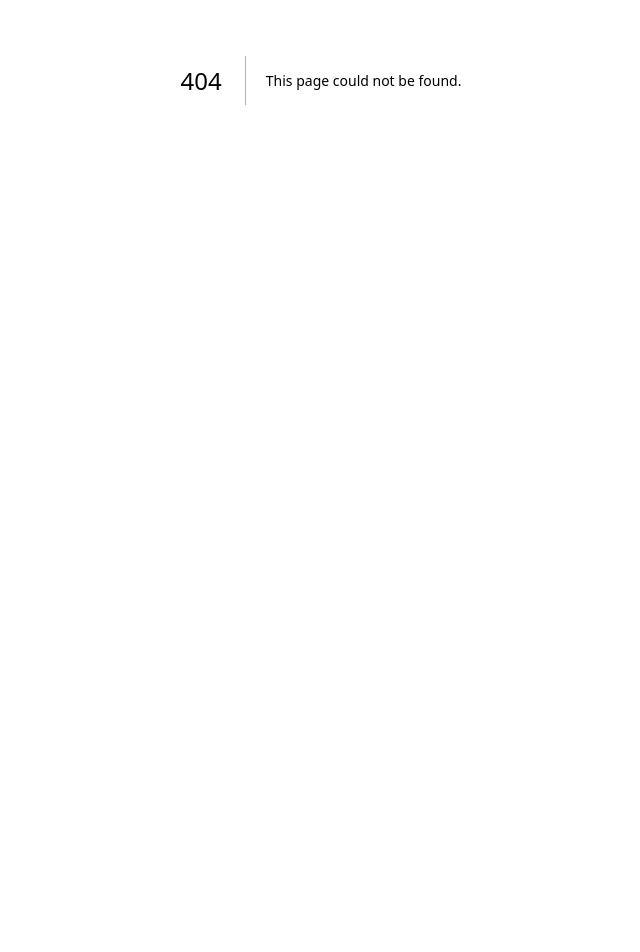
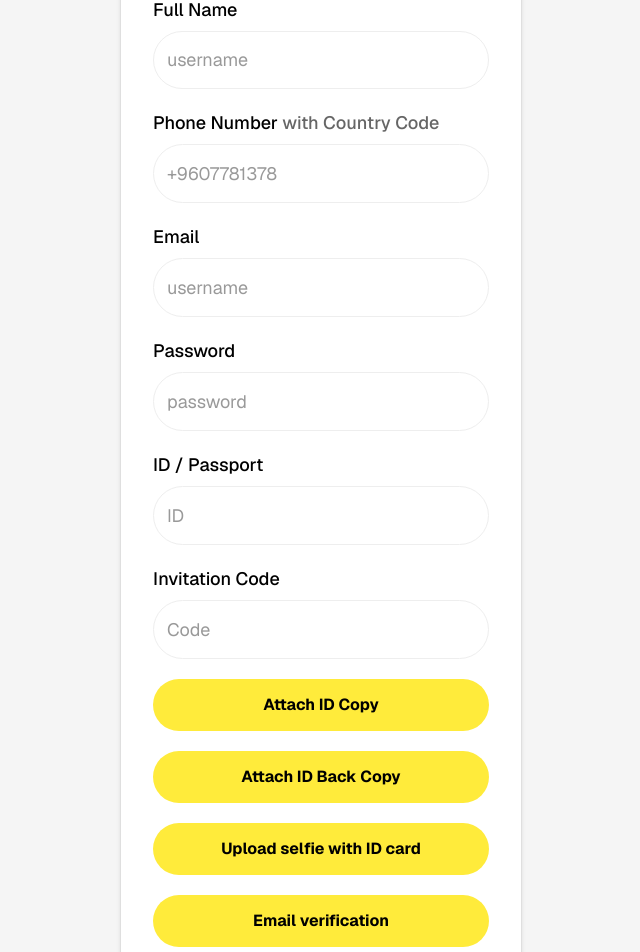
Before and after one commit to luxapientia/Web-Portal, a Next.js app: page /register in a window 1280 px wide. Before the commit this address had no page. Shown: the part 320-1272 px from the top of the page, without its empty margins (319-959 px from the left). Before the commit the page ends 800 px from the top, so only its background shows below. Built offline with nearby package versions, Linux system fonts and the light colour scheme.

Commit message:
Add RegisterPage component for user registration; includes form fields for personal information, file uploads for ID verification, and OTP input with error handling.

```diff
--- /dev/null
+++ b/src/app/register/page.tsx
@@ -0,0 +1,274 @@
+'use client';
+
+import { useState } from 'react';
+import { TextField, Button, Stack, Box, Typography } from '@mui/material';
+import AuthCard from '@/components/auth/AuthCard';
+import { registrationSchema, type RegistrationFormData } from '@/schemas/auth.schema';
+import { zodResolver } from '@hookform/resolvers/zod';
+import { useForm } from 'react-hook-form';
+
+export default function RegisterPage() {
+  const {
+    register,
+    handleSubmit,
+    formState: { errors },
+    setError,
+  } = useForm<RegistrationFormData>({
+    resolver: zodResolver(registrationSchema),
+  });
+
+  const [files, setFiles] = useState({
+    idFront: null,
+    idBack: null,
+    selfie: null,
+  });
+
+  const onSubmit = async (data: RegistrationFormData) => {
+    try {
+      console.log('Registration form submitted:', data);
+      console.log('Files:', files);
+      // Add your API call here
+    } catch (error) {
+      console.error('Registration error:', error);
+      setError('root', {
+        type: 'manual',
+        message: 'Registration failed. Please try again.',
+      });
+    }
+  };
+
+  const handleFileChange = (e: React.ChangeEvent<HTMLInputElement>, type: string) => {
+    if (e.target.files?.[0]) {
+      setFiles(prev => ({
+        ...prev,
+        [type]: e.target.files?.[0],
+      }));
+    }
+  };
+
+  const inputStyle = {
+    '& .MuiOutlinedInput-root': {
+      borderRadius: '30px',
+      backgroundColor: '#fff',
+      '& fieldset': {
+        borderColor: '#eee',
+      },
+      '&:hover fieldset': {
+        borderColor: '#ddd',
+      },
+      '&.Mui-focused fieldset': {
+        borderColor: '#ccc',
+      },
+    },
+    '& input::placeholder': {
+      color: '#999',
+      opacity: 1,
+    },
+  };
+
+  const labelStyle = {
+    display: 'block',
+    textAlign: 'left',
+    mb: 1,
+    color: '#000',
+    fontWeight: 500,
+    '& span': {
+      color: '#666',
+    },
+  };
+
+  const buttonStyle = {
+    py: 1.5,
+    fontSize: '1rem',
+    fontWeight: 'bold',
+    borderRadius: '30px',
+    backgroundColor: '#ffeb3b',
+    color: '#000',
+    '&:hover': {
+      backgroundColor: '#ffd700',
+    },
+    textTransform: 'none',
+    width: '100%',
+  };
+
+  return (
+    <AuthCard title="Registration">
+      <form onSubmit={handleSubmit(onSubmit)} noValidate>
+        <Stack spacing={2.5}>
+          <Box>
+            <Typography sx={labelStyle}>
+              Full Name
+            </Typography>
+            <TextField
+              fullWidth
+              {...register('fullName')}
+              placeholder="username"
+              variant="outlined"
+              error={!!errors.fullName}
+              helperText={errors.fullName?.message}
+              sx={inputStyle}
+            />
+          </Box>
+
+          <Box>
+            <Typography sx={labelStyle}>
+              Phone Number <span>with Country Code</span>
+            </Typography>
+            <TextField
+              fullWidth
+              {...register('phone')}
+              placeholder="+9607781378"
+              variant="outlined"
+              error={!!errors.phone}
+              helperText={errors.phone?.message}
+              sx={inputStyle}
+            />
+          </Box>
+
+          <Box>
+            <Typography sx={labelStyle}>
+              Email
+            </Typography>
+            <TextField
+              fullWidth
+              {...register('email')}
+              type="email"
+              placeholder="username"
+              variant="outlined"
+              error={!!errors.email}
+              helperText={errors.email?.message}
+              sx={inputStyle}
+            />
+          </Box>
+
+          <Box>
+            <Typography sx={labelStyle}>
+              Password
+            </Typography>
+            <TextField
+              fullWidth
+              {...register('password')}
+              type="password"
+              placeholder="password"
+              variant="outlined"
+              error={!!errors.password}
+              helperText={errors.password?.message}
+              sx={inputStyle}
+            />
+          </Box>
+
+          <Box>
+            <Typography sx={labelStyle}>
+              ID / Passport
+            </Typography>
+            <TextField
+              fullWidth
+              {...register('idPassport')}
+              placeholder="ID"
+              variant="outlined"
+              error={!!errors.idPassport}
+              helperText={errors.idPassport?.message}
+              sx={inputStyle}
+            />
+          </Box>
+
+          <Box>
+            <Typography sx={labelStyle}>
+              Invitation Code
+            </Typography>
+            <TextField
+              fullWidth
+              {...register('invitationCode')}
+              placeholder="Code"
+              variant="outlined"
+              error={!!errors.invitationCode}
+              helperText={errors.invitationCode?.message}
+              sx={inputStyle}
+            />
+          </Box>
+
+          <input
+            type="file"
+            id="idFront"
+            accept="image/*"
+            onChange={(e) => handleFileChange(e, 'idFront')}
+            style={{ display: 'none' }}
+          />
+          <Button
+            component="label"
+            htmlFor="idFront"
+            variant="contained"
+            sx={buttonStyle}
+          >
+            Attach ID Copy
+          </Button>
+
+          <input
+            type="file"
+            id="idBack"
+            accept="image/*"
+            onChange={(e) => handleFileChange(e, 'idBack')}
+            style={{ display: 'none' }}
+          />
+          <Button
+            component="label"
+            htmlFor="idBack"
+            variant="contained"
+            sx={buttonStyle}
+          >
+            Attach ID Back Copy
+          </Button>
+
+          <input
+            type="file"
+            id="selfie"
+            accept="image/*"
+            onChange={(e) => handleFileChange(e, 'selfie')}
+            style={{ display: 'none' }}
+          />
+          <Button
+            component="label"
+            htmlFor="selfie"
+            variant="contained"
+            sx={buttonStyle}
+          >
+            Upload selfie with ID card
+          </Button>
+
+          <Button
+            variant="contained"
+            sx={buttonStyle}
+          >
+            Email verification
+          </Button>
+
+          <Box>
+            <TextField
+              fullWidth
+              {...register('otp')}
+              placeholder="OTP"
+              variant="outlined"
+              error={!!errors.otp}
+              helperText={errors.otp?.message}
+              sx={inputStyle}
+            />
+          </Box>
+
+          {errors.root && (
+            <Typography color="error" textAlign="center">
+              {errors.root.message}
+            </Typography>
+          )}
+
+          <Button
+            type="submit"
+            variant="contained"
+            sx={buttonStyle}
+          >
+            Submit
+          </Button>
+        </Stack>
+      </form>
+    </AuthCard>
+  );
+}
```
